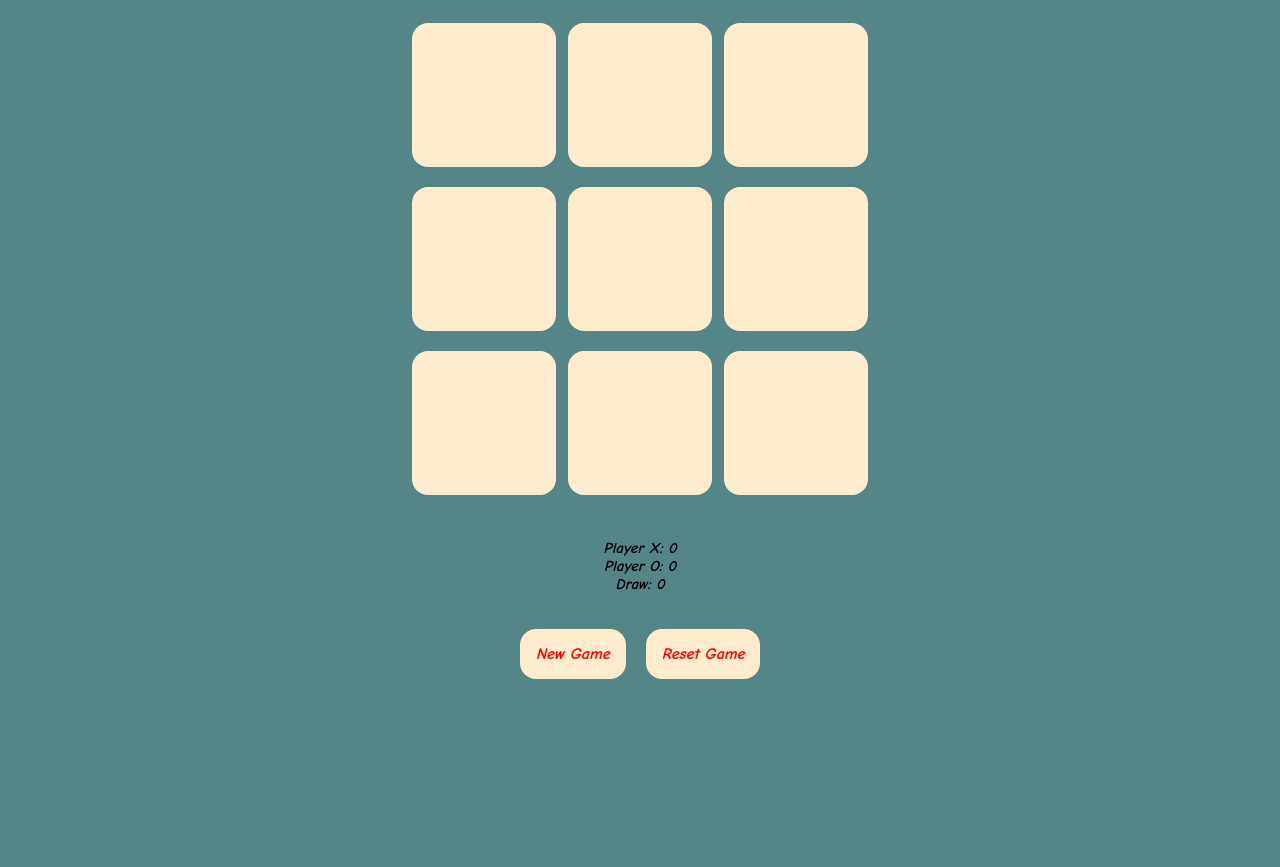
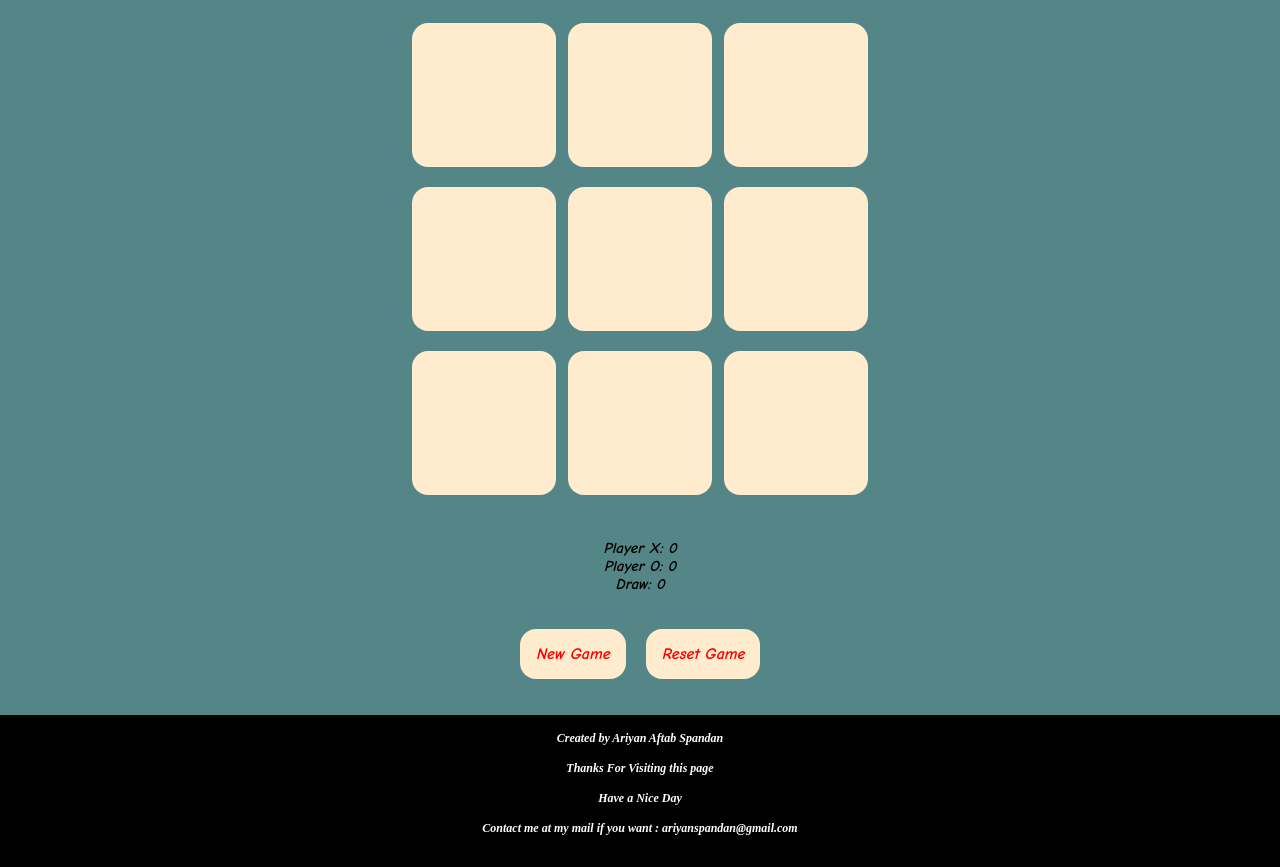
Before and after one commit to redphoenix-05/Tic-Tac-Toe-Game, a plain HTML site: page tic-tac-toe.html in a window 1280 px wide. Shown: the part 58-925 px from the top of the page. Before the commit the page ends 800 px from the top, so only its background shows below. Drawn offline with Linux system fonts and the light colour scheme.

Commit message:
Updated the footer

```diff
--- a/styles.css
+++ b/styles.css
@@ -92,3 +92,15 @@ body {
     justify-content: center;
     align-items: center;
 }
+
+.end{
+    background-color: black;
+    color : white;
+    font-size: 0.75rem;
+    font-family: 'Times New Roman', Times, serif;
+    font-style: italic;
+    font-weight: bold;
+    gap: 1.5vmin;
+    justify-content: center;
+    padding: 1rem;
+}
--- a/tic-tac-toe.html
+++ b/tic-tac-toe.html
@@ -38,8 +38,16 @@
             <button class = "new-game-button">New Game</button>
             <button class="reset-button">Reset Game</button>
         </div>
-
+        <br><br>
     </main>
+    <footer>
+        <div class="end">
+            <p>Created by Ariyan Aftab Spandan</p><br>
+            <p>Thanks For Visiting this page</p><br>
+            <p>Have a Nice Day</p><br>
+            <p>Contact me at my mail if you want : ariyanspandan@gmail.com</p><br>
+        </div>
+    </footer>
     <script src="app.js"></script>
 </body>
 </html>
```
